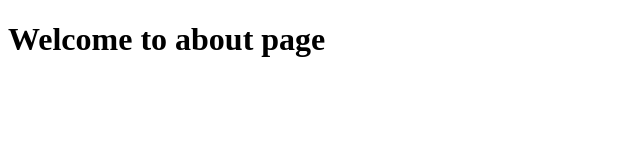
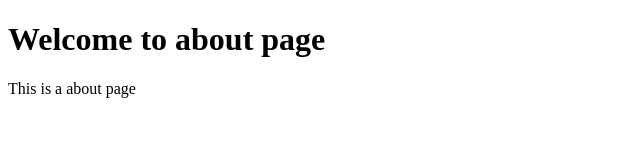
Before and after one commit to Souvikdey1998/git-learning, a plain HTML site: page about.html in a window 1280 px wide. Shown: the whole page, without its empty margins (0-640 px from the left). Drawn offline with Linux system fonts and the light colour scheme.

Commit message:
about changed first

```diff
--- a/about.html
+++ b/about.html
@@ -8,5 +8,6 @@
 </head>
 <body>
     <h1>Welcome to about page</h1>
+    <p>This is a about page</p>
 </body>
 </html>
```
